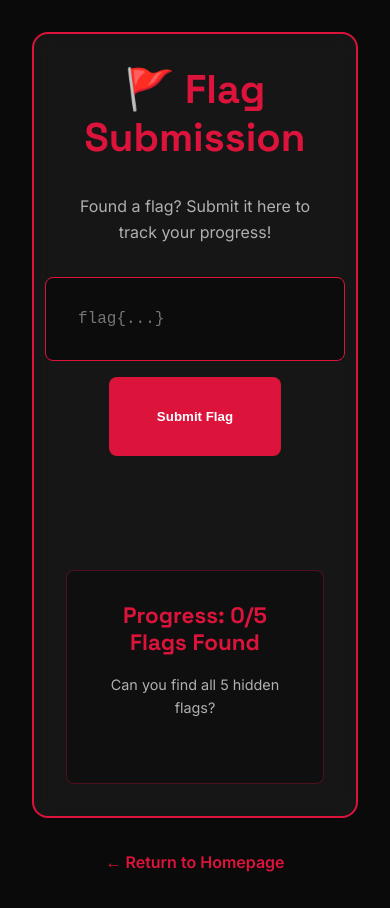
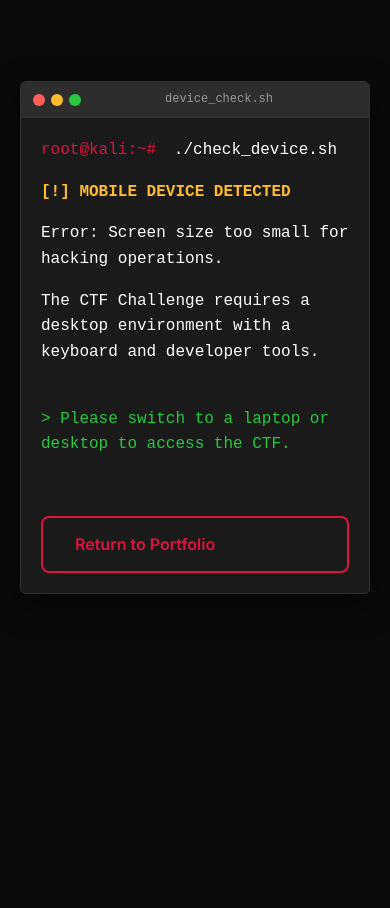
Before and after one commit to Srihari-Narayan/my-portfolio, a React (Vite) app: page /submit-flags in a window 390 px wide. After the commit the page ends 844 px from the top, so only its background shows below. Built offline with nearby package versions, Linux system fonts and the light colour scheme.

Commit message:
feat: integrate PDF metadata flag and harden contact form security

```diff
--- /dev/null
+++ b/src/components/CTFBanner.jsx
@@ -0,0 +1,45 @@
+import React from 'react';
+import { Link } from 'react-router-dom';
+
+function CTFBanner() {
+    return (
+        <div className="ctf-mobile-banner section">
+            <div className="container">
+                <div className="terminal-window">
+                    <div className="terminal-header">
+                        <div className="terminal-buttons">
+                            <span className="terminal-btn red"></span>
+                            <span className="terminal-btn yellow"></span>
+                            <span className="terminal-btn green"></span>
+                        </div>
+                        <div className="terminal-title">device_check.sh</div>
+                    </div>
+                    <div className="terminal-content">
+                        <p className="command-line">
+                            <span className="prompt">root@kali:~#</span> ./check_device.sh
+                        </p>
+                        <p className="output-text text-yellow">
+                            [!] MOBILE DEVICE DETECTED
+                        </p>
+                        <p className="output-text">
+                            Error: Screen size too small for hacking operations.
+                        </p>
+                        <p className="output-text">
+                            The CTF Challenge requires a desktop environment with a keyboard and developer tools.
+                        </p>
+                        <br />
+                        <p className="output-text text-green">
+                            {'>'} Please switch to a laptop or desktop to access the CTF.
+                        </p>
+                        <br />
+                        <Link to="/" className="btn btn-outline" style={{ marginTop: '1rem', width: '100%' }}>
+                            Return to Portfolio
+                        </Link>
+                    </div>
+                </div>
+            </div>
+        </div>
+    );
+}
+
+export default CTFBanner;
--- a/src/components/Navigation.jsx
+++ b/src/components/Navigation.jsx
@@ -17,7 +17,7 @@ function Navigation() {
         },
         {
             command: "cat flag.txt",
-            output: "There are 5 flags hidden on this website. Can you find them all?",
+            output: "There are 6 flags hidden on this website. Can you find them all?",
             duration: 8000
         }
     ];
--- a/src/pages/AdminPanel.jsx
+++ b/src/pages/AdminPanel.jsx
@@ -1,6 +1,20 @@
+import { useState, useEffect } from 'react';
 import { Link } from 'react-router-dom';
+import CTFBanner from '../components/CTFBanner';
 
 function AdminPanel() {
+    // Mobile Check
+    const [isMobile, setIsMobile] = useState(window.innerWidth < 768);
+    useEffect(() => {
+        const handleResize = () => setIsMobile(window.innerWidth < 768);
+        window.addEventListener('resize', handleResize);
+        return () => window.removeEventListener('resize', handleResize);
+    }, []);
+
+    if (isMobile) {
+        return <CTFBanner />;
+    }
+
     return (
         <div className="admin-container">
             <div className="admin-warning">
--- a/src/pages/SubmitFlags.jsx
+++ b/src/pages/SubmitFlags.jsx
@@ -1,9 +1,32 @@
 import { useState, useEffect } from 'react';
-import { Link } from 'react-router-dom';
+import { Link, useLocation } from 'react-router-dom';
 import toast, { Toaster } from 'react-hot-toast';
 import { validFlagHashes, sha256, getSubmittedFlags, saveSubmittedFlags } from '../utils/flagValidation';
+import CTFBanner from '../components/CTFBanner';
 
 function SubmitFlags() {
+    // Mobile Check
+    const [isMobile, setIsMobile] = useState(window.innerWidth < 768);
+    useEffect(() => {
+        const handleResize = () => setIsMobile(window.innerWidth < 768);
+        window.addEventListener('resize', handleResize);
+        return () => window.removeEventListener('resize', handleResize);
+    }, []);
+
+    const [flags, setFlags] = useState({
+        flag1: '',
+        flag2: '',
+        flag3: '',
+        flag4: '',
+        flag5: '',
+        flag6: ''
+    });
+
+    const location = useLocation();
+
+    if (isMobile) {
+        return <CTFBanner />;
+    }
     const [flagInput, setFlagInput] = useState('');
     const [output, setOutput] = useState('');
     const [submittedFlags, setSubmittedFlags] = useState([]);
@@ -37,8 +60,8 @@ function SubmitFlags() {
                 setSubmittedFlags(newSubmittedFlags);
                 saveSubmittedFlags(newSubmittedFlags);
 
-                if (newSubmittedFlags.length === 5) {
-                    toast.success('🎉 Congratulations! You found all 5 flags!', {
+                if (newSubmittedFlags.length === 6) {
+                    toast.success('🎉 Congratulations! You found all 6 flags!', {
                         duration: 5000,
                         style: {
                             background: '#00ff00',
@@ -48,10 +71,10 @@ function SubmitFlags() {
                     });
                     setOutput('<p style="color: #00ff00; font-size: 1.2rem;">✓ Flag accepted! 🎉<br/><br/>ALL FLAGS FOUND! You\'re a true CTF champion!</p>');
                 } else {
-                    toast.success(`🎉 Good job! Valid flag submitted! (${newSubmittedFlags.length}/5)`, {
+                    toast.success(`🎉 Good job! Valid flag submitted! (${newSubmittedFlags.length}/6)`, {
                         duration: 4000,
                     });
-                    setOutput(`<p style="color: #00ff00;">✓ Flag accepted! (${newSubmittedFlags.length}/5)</p>`);
+                    setOutput(`<p style="color: #00ff00;">✓ Flag accepted! (${newSubmittedFlags.length}/6)</p>`);
                 }
             }
 
@@ -98,9 +121,9 @@ function SubmitFlags() {
                 <div id="output" dangerouslySetInnerHTML={{ __html: output }}></div>
 
                 <div className="progress-info">
-                    <h3>Progress: <span id="progress">{submittedFlags.length}/5</span> Flags Found</h3>
+                    <h3>Progress: <span id="progress">{submittedFlags.length}/6</span> Flags Found</h3>
                     <p style={{ color: 'var(--color-text-secondary)', fontSize: '0.9rem', marginTop: '0.5rem' }}>
-                        Can you find all 5 hidden flags?
+                        Can you find all 6 hidden flags?
                     </p>
                 </div>
             </div>
--- a/src/utils/flagValidation.js
+++ b/src/utils/flagValidation.js
@@ -4,7 +4,8 @@ export const validFlagHashes = [
     'f94efe5e52272d3ac586630ce056c86698b78c7d95150acd695e7d37ed30e11b', // Flag 2
     '385fba051ba1ddee81001373f562e7121a4ac7d5da5adc6d0318caf582be6ab1', // Flag 3
     '4deaa1d9febd66ef41f5dbcf726d33be4b351abed966806ecfa1258539b78a13', // Flag 4
-    '3487251e4196e918654cadba8b9e662c983b4184c371e19a3a4bd536670ffa50'  // Flag 5
+    '3487251e4196e918654cadba8b9e662c983b4184c371e19a3a4bd536670ffa50', // Flag 5
+    '4c347d1c26b5dbf4dd3513a8fc291ce677e494b79187209f387350c63d5f7dd2'  // Flag 6 (PDF Metadata)
 ];
 
 // SHA-256 hash function
```
Also changed, not shown: 2 other files (tests, documents, lock files or other folders).
